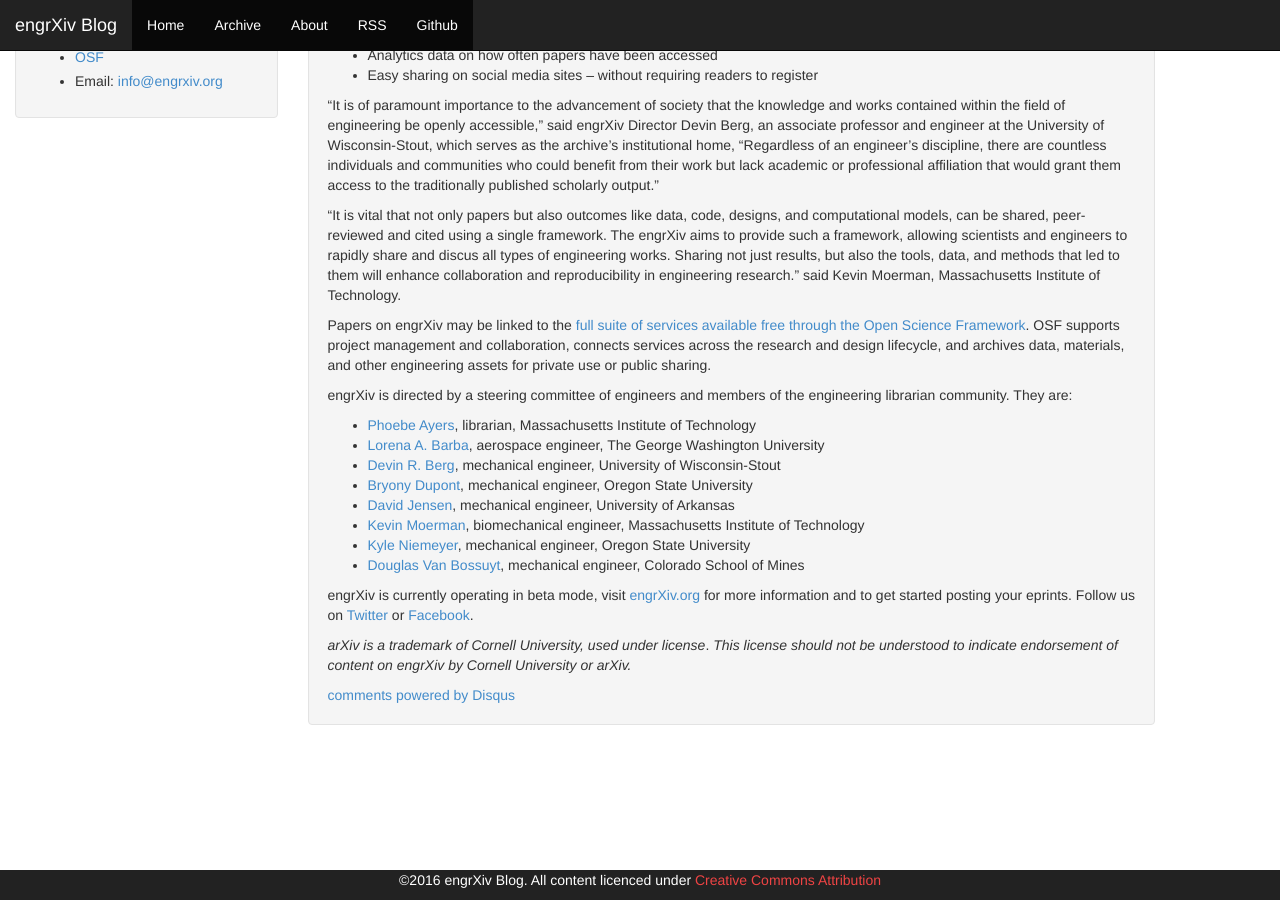
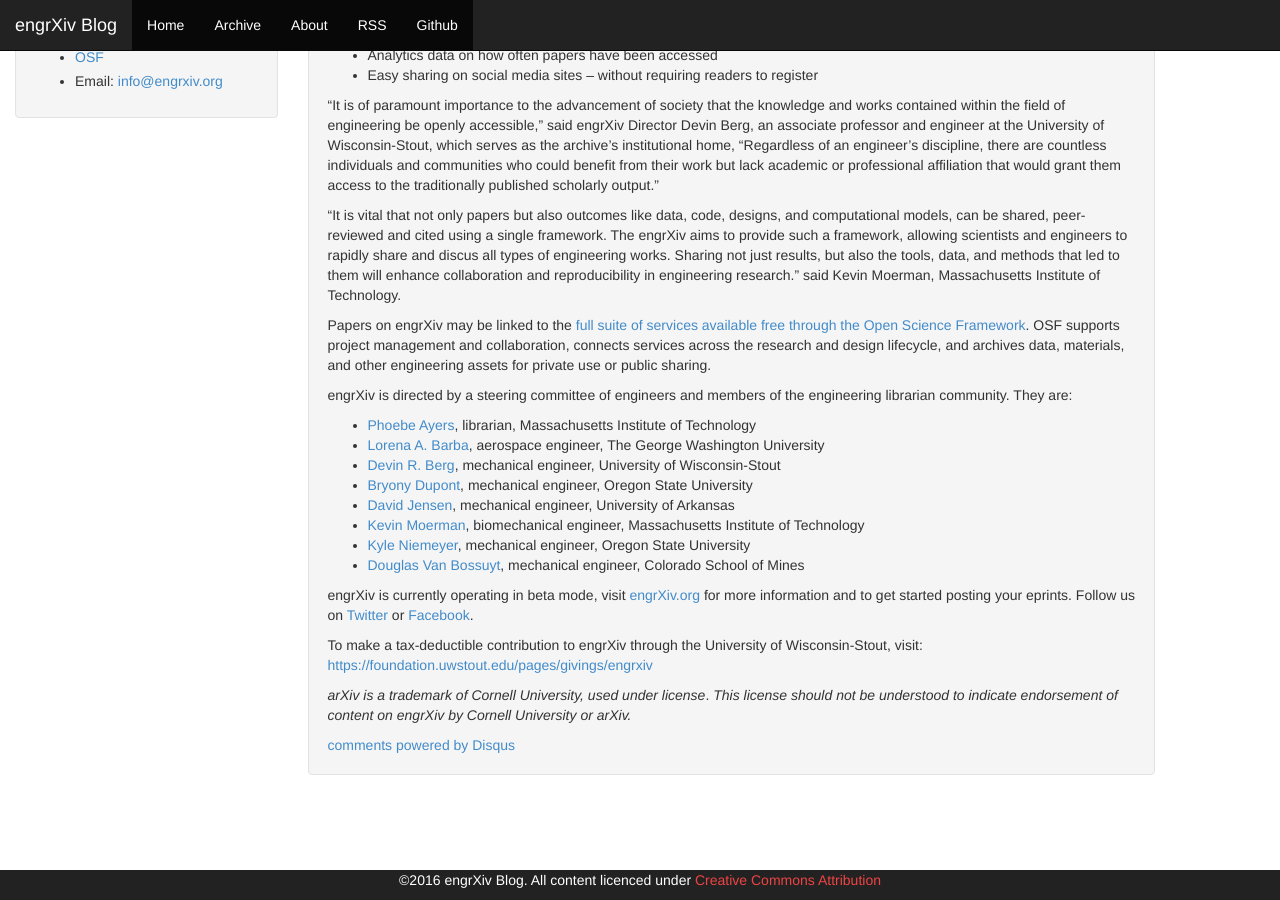
Before and after one commit to OpenEngr/engrXiv, a Jekyll site: the page built from _posts/2016-07-27-announcement.md, in a window 1280 px wide and 900 px high, scrolled down 635 px. Built offline with Jekyll 4.4.1, drawn with Linux system fonts in a browser that asks for light colours; comment, search, counter and statistics services are not loaded.

Commit message:
add donation link

```diff
--- a/_posts/2016-07-27-announcement.md
+++ b/_posts/2016-07-27-announcement.md
@@ -44,4 +44,6 @@ engrXiv is directed by a steering committee of engineers and members of the engi
 </ul>
 engrXiv is currently operating in beta mode, visit <a href="http://www.engrxiv.org/" target="_blank">engrXiv.org</a> for more information and to get started posting your eprints. Follow us on <a href="https://twitter.com/engrxiv">Twitter</a> or <a href="https://www.facebook.com/engrxiv">Facebook</a>.
 
+To make a tax-deductible contribution to engrXiv through the University of Wisconsin-Stout, visit: <a href="https://foundation.uwstout.edu/pages/givings/engrxiv">https://foundation.uwstout.edu/pages/givings/engrxiv</a>
+
 <em>arXiv is a trademark of Cornell University, used under license</em>. <em>This license should not be understood to indicate endorsement of content on engrXiv by Cornell University or arXiv.</em>
```
